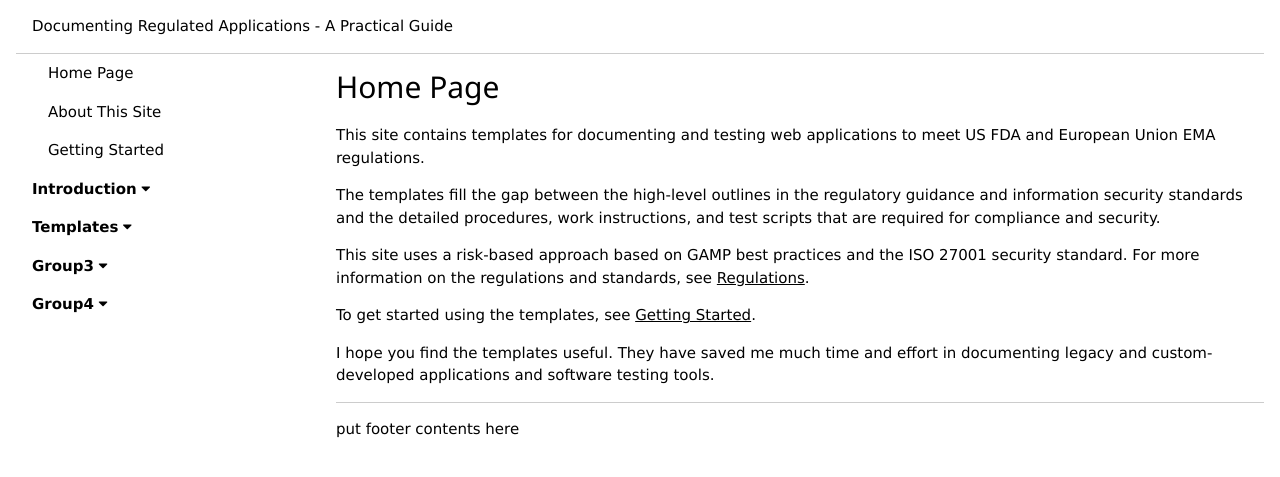
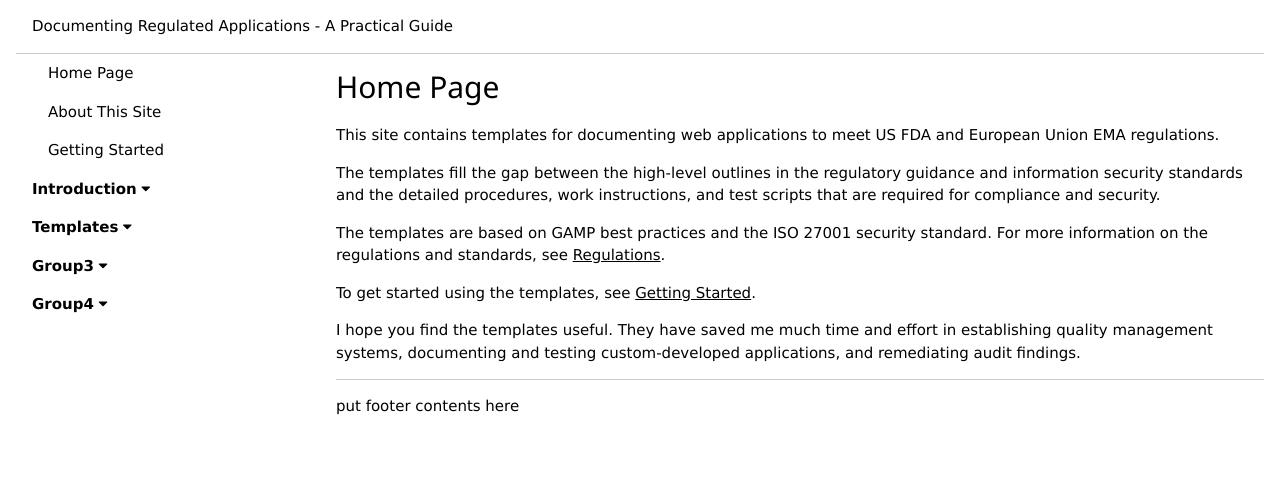
Before and after one commit to wgoodridge/regdocs, a Jekyll site: the page built from index.md, in a window 1280 px wide. Shown: the top 477 px of the page. Built offline with Jekyll 4.4.1, drawn with Linux system fonts in a browser that asks for light colours; nearby versions of some CDN libraries.

Commit message:
update index,md file

```diff
--- a/index.md
+++ b/index.md
@@ -6,12 +6,12 @@ url: /
 
 ## {{page.title}}
 
-This site contains templates for documenting and testing web applications to  meet US FDA and European Union EMA regulations.
+This site contains templates for documenting web applications to meet US FDA and European Union EMA regulations.
 
 The templates fill the gap between the high-level outlines in the regulatory guidance and information security standards and the detailed procedures, work instructions, and test scripts that are required for compliance and security.
 
-This site uses a risk-based approach based on GAMP best practices and the ISO 27001 security standard. For more information on the regulations and standards, see [Regulations](background.html).
+The templates are based on GAMP best practices and the ISO 27001 security standard. For more information on the regulations and standards, see [Regulations](background.html).
 
 To get started using the templates, see [Getting Started](start.html).
 
-I hope you find the templates useful. They have saved me much time and effort in documenting legacy and custom-developed applications and software testing tools.
+I hope you find the templates useful. They have saved me much time and effort in establishing quality management systems, documenting and testing custom-developed applications, and remediating audit findings.
```
